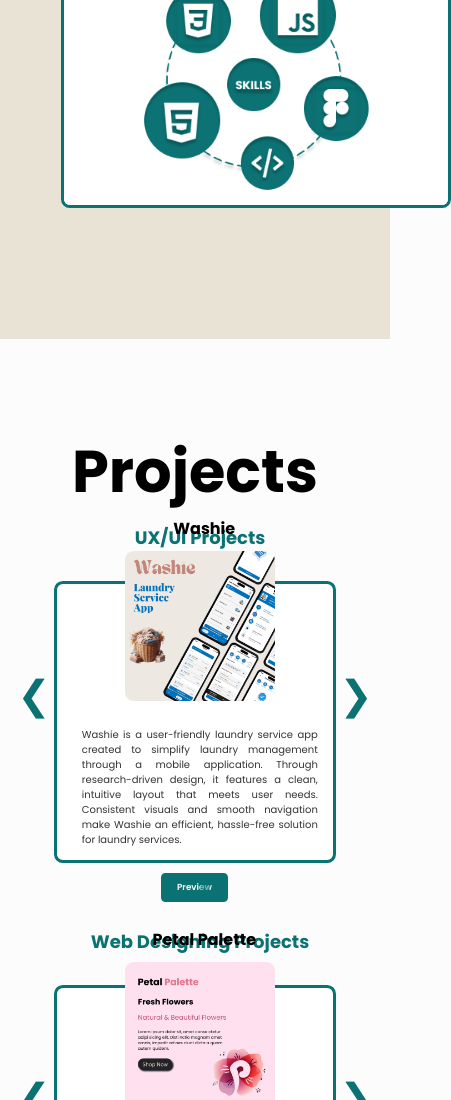
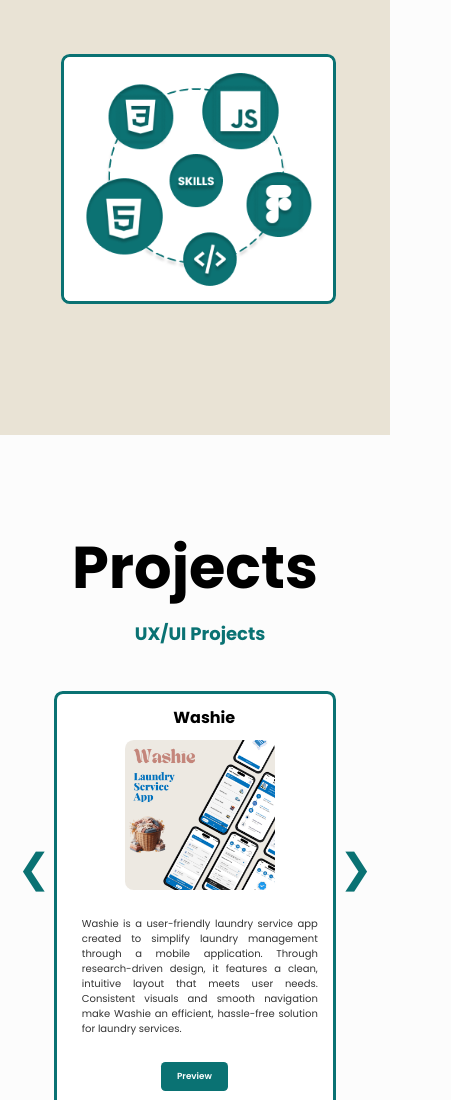
Before and after one commit to Deepiga-V/Portfolio, a plain HTML site: page index.html in a window 390 px wide. Shown: the part 3698-4798 px from the top of the page, 451 px wide, since content can reach past the window. Drawn offline with nearby package versions, Linux system fonts and the light colour scheme.

Commit message:
style.css

```diff
--- a/style.css
+++ b/style.css
@@ -431,8 +431,8 @@ section{
     align-items: center;
     justify-content: center;
     position: relative;
-    max-width: 50rem;
-    max-height: 32rem;
+    width: 50rem;
+    height: 32rem;
     padding: 40px;
     border: 3px solid #0A7273;
     border-radius: 1rem;
@@ -972,6 +972,7 @@ footer .social a:hover {
         }
 
         .project-box{
+            margin-top: 5rem;
             width: 32rem;
             height: 50rem;
         }
@@ -1018,10 +1019,14 @@ footer .social a:hover {
         }
         .skills-right .skills-image {
             height: 250px;
+            width: 275px;
             margin-top: 20px;
         }
         .skills-section h2{
             font-size: 59px;
+        }
+        .skills-left .skill-box{
+            margin-bottom: 25px;
         }
 }
 
```
